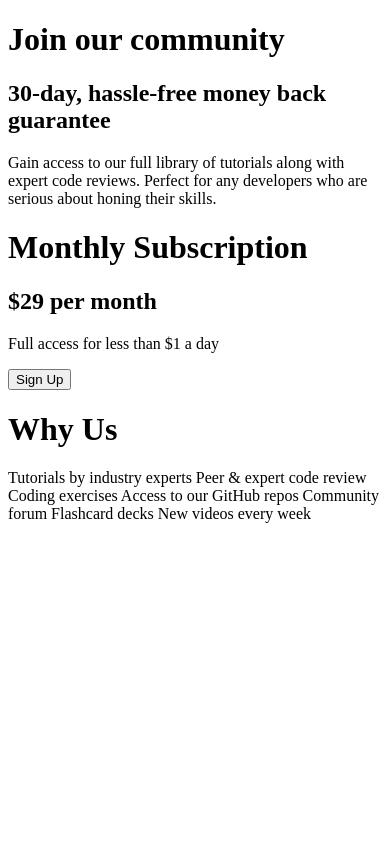
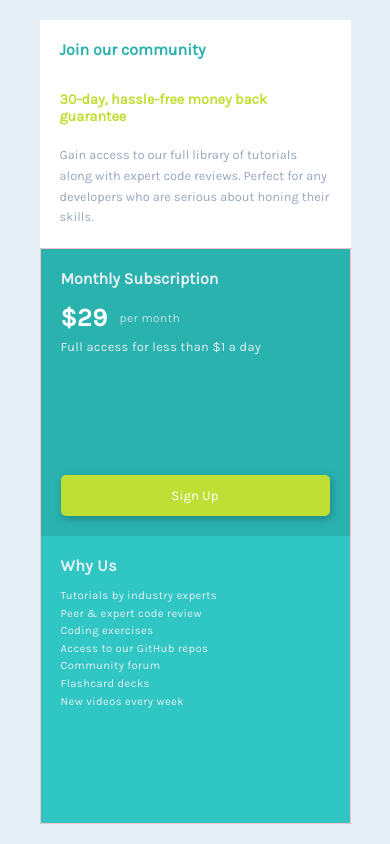
Before and after one commit to artsycoder533/single-price-grid-component, a plain HTML site: page index.html in a window 390 px wide. Drawn offline with Linux system fonts and the light colour scheme.

Commit message:
finished styling for mobile, added wrapper class to help with desktop styling

```diff
--- a/index.html
+++ b/index.html
@@ -11,7 +11,7 @@
 
 </head>
 <body>
-
+    <div class="wrapper">
         <div class="card">
             <div class="community">
                 <h1>Join our community</h1>
@@ -21,28 +21,34 @@
                     Perfect for any developers who are serious about honing their skills.
                 </p>
             </div>
+            <div class="holder">
                 <div class="subscription">
+                    <div class="sub-holder">
                         <h1>Monthly Subscription</h1>
-            <h2>&dollar;29 per month</h2>
-            <p>
-                Full access for less than &dollar;1 a day
-            </p>
+                        <p class="price-container"><span class="price">&dollar;29</span><span class="month">per month</span></p>
+                        <p class="para">Full access for less than &dollar;1 a day</p>
+                    </div>
+                    <div class="button-holder">
                         <button>Sign Up</button>
+                    </div>
+
                 </div>
                 <div class="why-us">
                     <h1>Why Us</h1>
-            <p>
-                Tutorials by industry experts
-                Peer &amp; expert code review
-                Coding exercises
-                Access to our GitHub repos
-                Community forum
-                Flashcard decks
-                New videos every week
-            </p>
+                    <ul>
+                        <li>Tutorials by industry experts</li>
+                        <li>Peer &amp; expert code review</li>
+                        <li>Coding exercises</li>
+                        <li>Access to our GitHub repos</li>
+                        <li>Community forum</li>
+                        <li>Flashcard decks</li>
+                        <li>New videos every week</li>
+                    </ul>
+                </div>
+            </div>
+        </div>
     </div>
 
-    </div>
 
 
 
--- a/style.scss
+++ b/style.scss
@@ -7,3 +7,149 @@ $primary1: hsl(179, 62%, 43%);
 $primary-accent: hsl(71, 73%, 54%);
 $neutral-gray: hsl(204, 43%, 93%);
 $neutral-blue: hsl(218, 22%, 67%);
+$font-color: white;
+
+
+* {
+    padding: 0;
+    margin: 0;
+    box-sizing: border-box;
+}
+
+body {
+    height: 100vh;
+    width: 90vw;
+    margin: auto;
+    font-size: $font-size;
+    background: $neutral-gray;
+    color: $neutral-gray;
+    font-family: $font;
+
+    ul {
+        list-style-type: none;
+        font-size: 0.7rem;
+        line-height: 1.1rem;
+    }
+
+}
+
+
+h1 {
+    font-size: 1rem;
+    font-weight: 700;
+    padding-bottom: 0.75rem;
+}
+
+p {
+    font-size: 0.8rem;
+    line-height: 1.3rem;
+}
+
+.wrapper {
+    width: 100%;
+    height: 100%;
+}
+
+.card {
+    height: 100%;
+    width: 100%;
+    display: flex;
+    flex-direction: column;
+    padding: 20px;
+    margin: auto;
+
+}
+
+.community,
+.subscription,
+.why-us {
+    padding: 20px;
+}
+.community {
+    color: $neutral-blue;
+    background: white;
+
+    h1 {
+        color: $primary1;
+    }
+
+    h2 {
+        font-size: 0.9rem;
+        padding: 20px 0;
+        color: $primary-accent;
+    }
+
+}
+
+.holder {
+    height: 100%;
+    width: 100%;
+    display: flex;
+    flex-direction: column;
+    border: 1px solid pink;
+
+    .subscription {
+    background: $primary1;
+    height: 50%;
+
+        .sub-holder {
+            display: flex;
+            flex-direction: column;
+            height: 50%;
+
+            .price-container {
+                display: inline-flex;
+                font-size: 0.7rem;
+                letter-spacing: 0.025rem;
+                padding: 0.5rem 0 0.5rem 0;
+
+                .price {
+                    font-size: 1.6rem;
+                    font-weight: 700;
+                    margin-right: 12px;
+                    color: white;
+                }
+
+                .month {
+                    opacity: 0.8;
+                    font-size: 0.75rem
+                }
+            }
+
+            .para {
+                letter-spacing: 0.02rem;
+                padding-bottom: 0;
+            }
+        }
+
+        .button-holder {
+        height: 50%;
+        display: flex;
+        align-items: flex-end;
+
+            button {
+                display: block;
+                width: 100%;
+                padding: 13px;
+                border-radius: 5px;
+                border: none;
+                background: $primary-accent;
+                color: white;
+                font-family: $font;
+                box-shadow: 2px 3px 8px hsl(179, 62%, 33%);
+
+            }
+        }
+
+    }
+
+    //MEDIA QUERY
+}
+
+
+.why-us {
+    background: hsl(179, 62%, 48%);
+    height: 50%;
+    letter-spacing: .025rem;
+    font-weight: 400;
+}
```
Also changed, not shown: style.css, 1 other file. Lines whose indentation alone changed are shown as unchanged.
